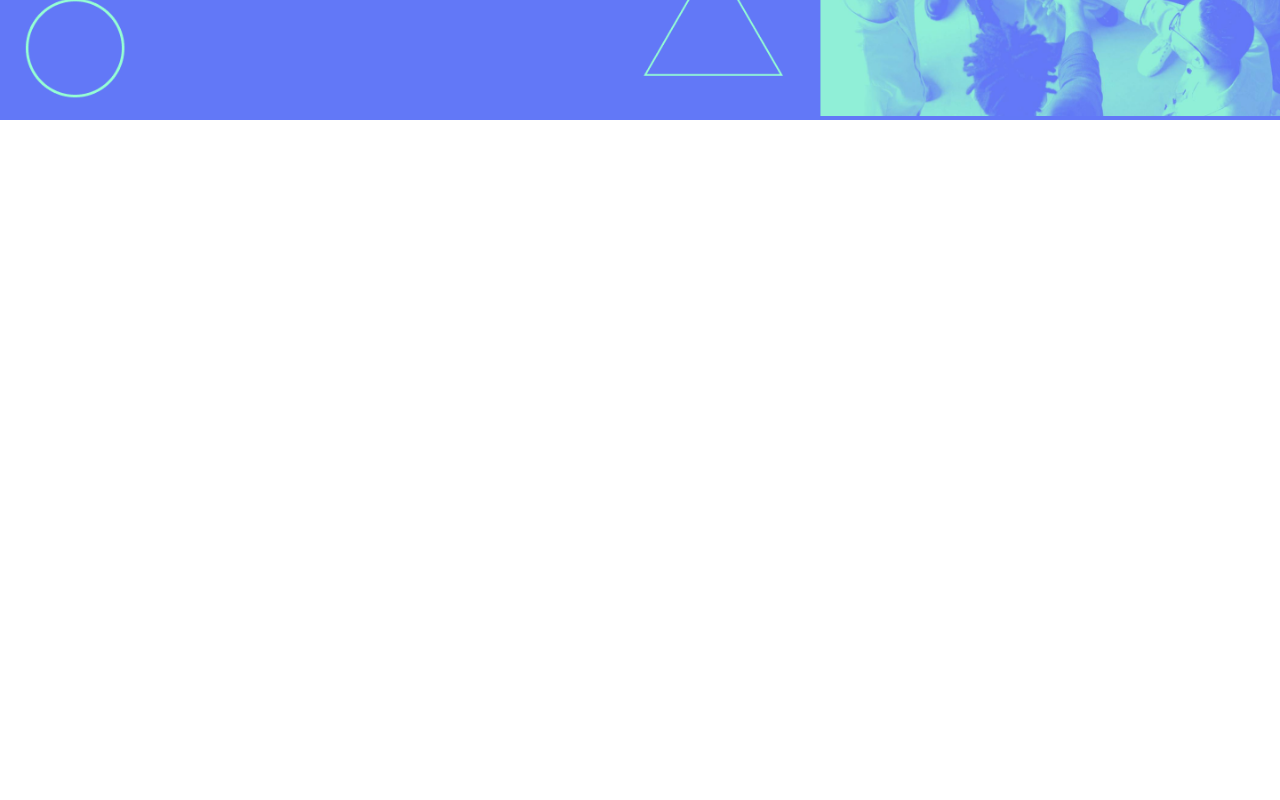
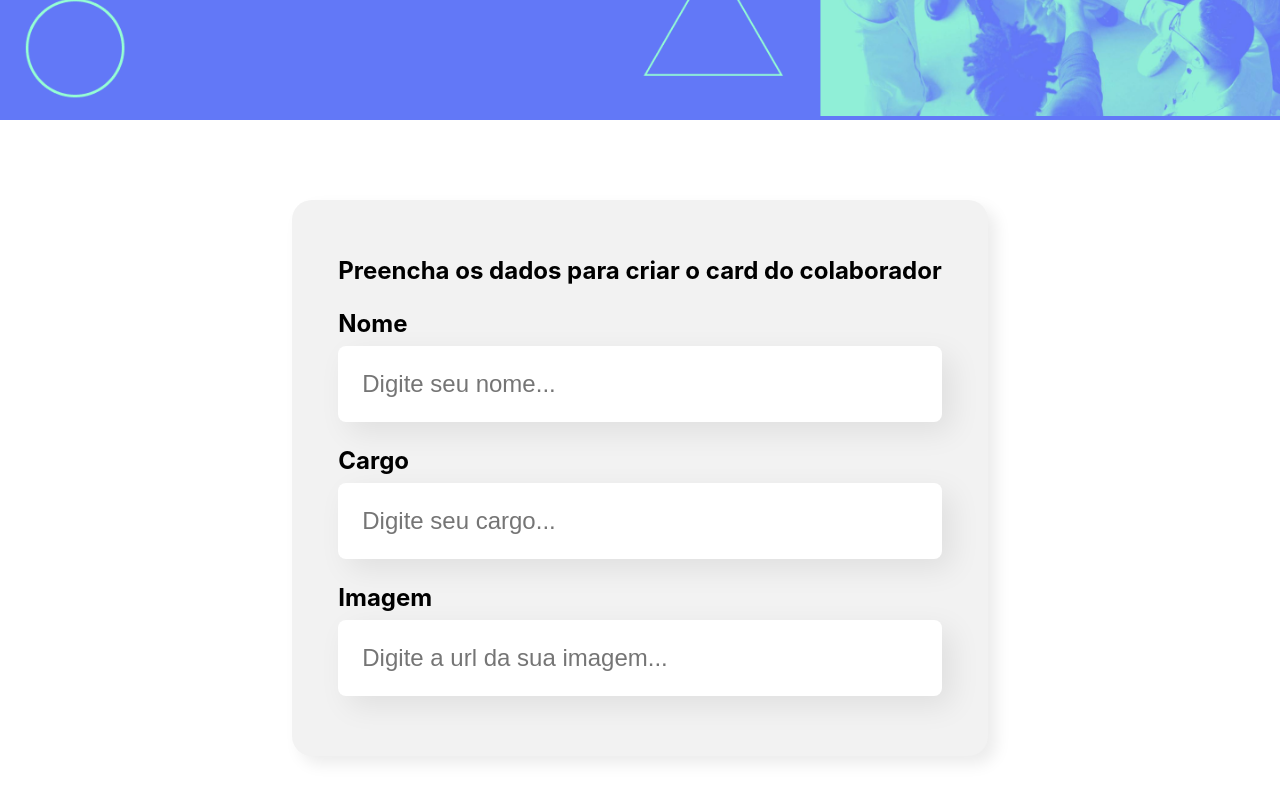
Before and after one commit to PedroTrudes/organo-app, a React (Create React App) app: page / in a window 1280 px wide. Shown: the part 378-1178 px from the top of the page. Before the commit the page ends 800 px from the top, so only its background shows below. Built offline with nearby package versions, Linux system fonts and the light colour scheme.

Commit message:
Componentes de formulario/ pegando valores com props

```diff
--- a/src/App.js
+++ b/src/App.js
@@ -1,10 +1,11 @@
 import Banner from './component/Banner';
-//import {Banner} from './component/Banner/Banner';
+import Formulario from './component/Forms/Formulario/indes';
 
 function App() {
   return (
     <div className="App">
-      <Banner></Banner>
+      <Banner/>
+      <Formulario />
     </div>
   );
 }
--- /dev/null
+++ b/src/component/Forms/CampoTexto/CampoTexto.css
@@ -0,0 +1,20 @@
+.campo-texto{
+    margin: 24px 0px;
+}
+
+.campo-texto label{
+    display: block;
+    margin-bottom: 8px;
+    font-size: 24px;
+    font-weight: bold;
+}
+.campo-texto input{
+    background-color: #fff;
+    box-shadow: 10px 10px 30px rgba(0, 0, 0, 0.08);
+    border: none;
+    border-radius: 8px;
+    box-sizing: border-box;
+    font-size: 24px;
+    padding: 24px;
+    width: 100%;
+}
--- /dev/null
+++ b/src/component/Forms/CampoTexto/index.js
@@ -0,0 +1,15 @@
+import './CampoTexto.css';
+// passando um parametro para essa function lá app.js LABEL
+const CampoTexto = (props) => {
+    // pegando a props e tratando ela como uma variavel
+    const placeholderModificada = `${props.placeholder}...`
+    console.log(props)
+    return(
+        <div className='campo-texto'>
+            <label>{props.label}</label>
+            <input placeholder={placeholderModificada}/>
+        </div>
+    )
+}
+
+export default CampoTexto;
--- /dev/null
+++ b/src/component/Forms/Formulario/FormularioColab.css
@@ -0,0 +1,13 @@
+.container-formulario{
+    display: flex;
+    justify-content: center;
+    margin: 80px 0px;
+}
+
+.container-formulario form {
+    max-width: 80%;
+    background-color: #f2f2f2;
+    border-radius: 20px;
+    padding: 36px 46px;
+    box-shadow: 8px 8px 16px rgba(0, 0, 0, 0.08);
+}
--- /dev/null
+++ b/src/component/Forms/Formulario/indes.js
@@ -0,0 +1,18 @@
+import React from 'react';
+import CampoTexto from '../CampoTexto';
+import './FormularioColab.css';
+
+const Formulario = () => {
+  return (
+    <section className='container-formulario'>
+        <form>
+            <h2>Preencha os dados para criar o card do colaborador</h2>
+            <CampoTexto label="Nome" placeholder="Digite seu nome" />
+            <CampoTexto label="Cargo" placeholder="Digite seu cargo" />
+            <CampoTexto label="Imagem" placeholder="Digite a url da sua imagem" />
+        </form>
+    </section>
+  )
+}
+
+export default Formulario;
--- a/src/index.js
+++ b/src/index.js
@@ -1,6 +1,7 @@
 import React from 'react';
 import ReactDOM from 'react-dom/client';
 import './index.css';
+
 import App from './App';
 
 const root = ReactDOM.createRoot(document.getElementById('root'));
```
